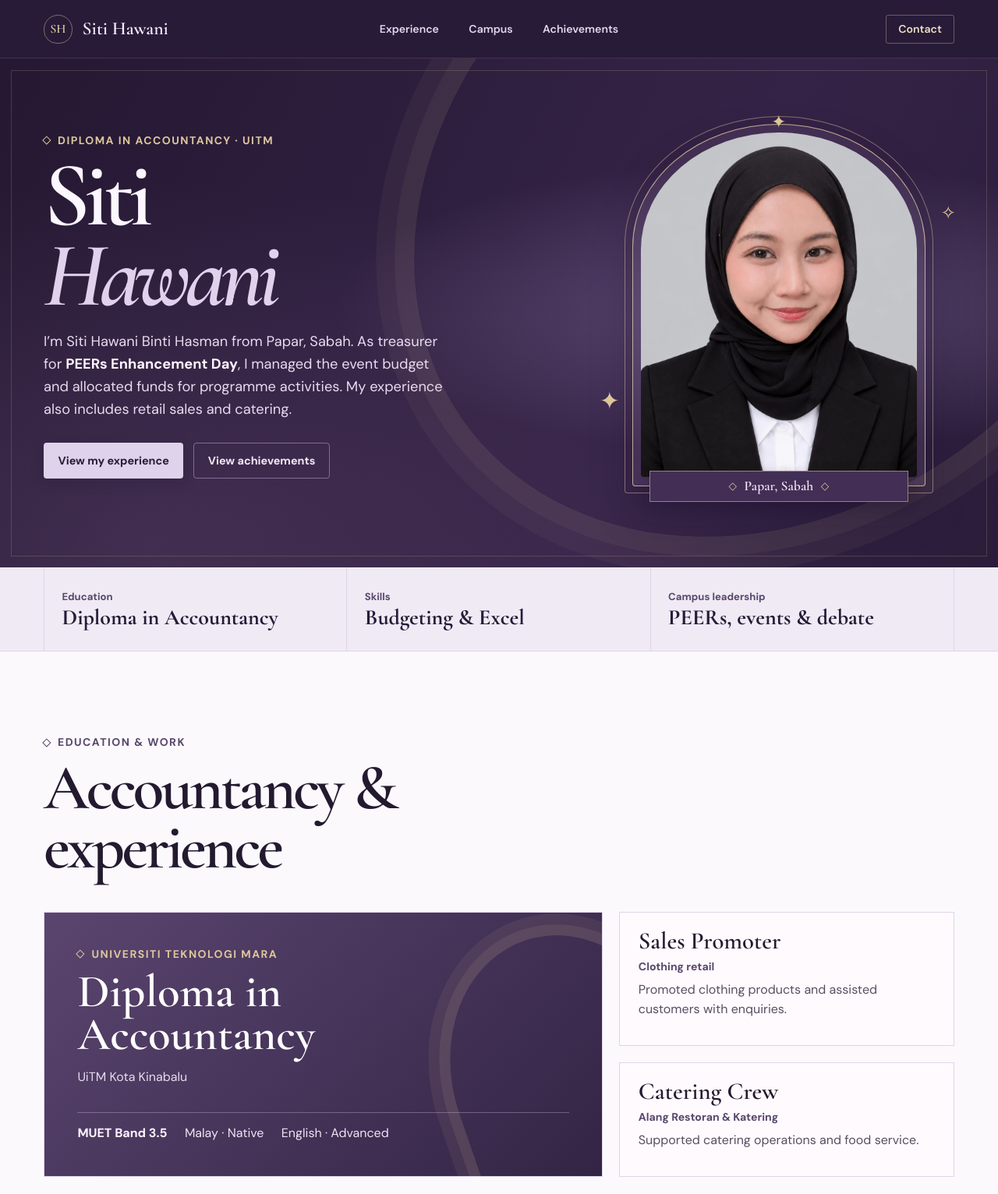
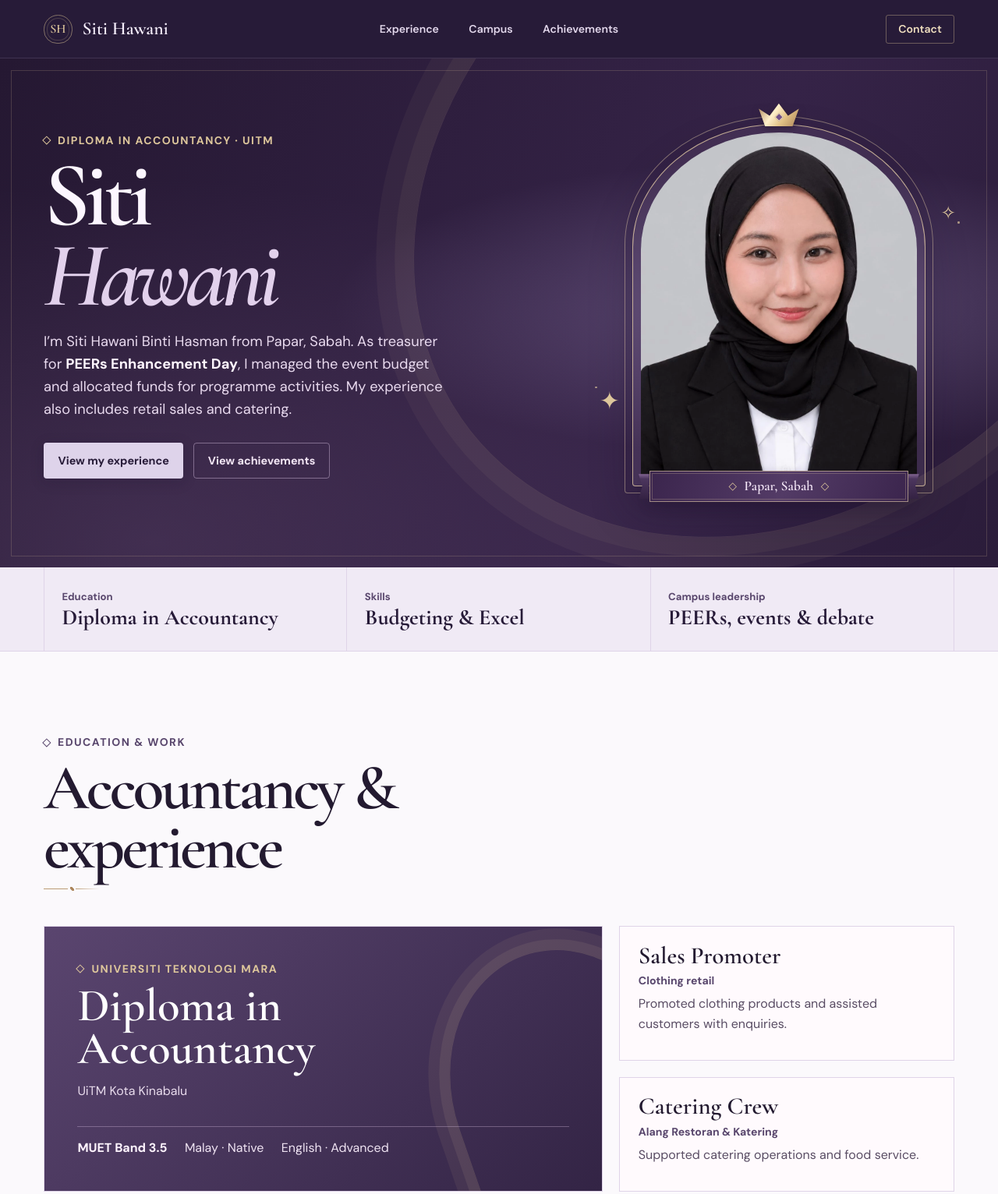
Before and after one commit to esyad/portfolioWani, a plain HTML site: page Wani_Portfolio.html in a window 1280 px wide. Shown: the top 1532 px of the page at 78% size. Drawn offline with nearby package versions, Linux system fonts and the light colour scheme.

Commit message:
Add subtle gold crown and ribbon to Wani’s portfolio

```diff
--- a/Wani_Portfolio.html
+++ b/Wani_Portfolio.html
@@ -45,7 +45,7 @@
     .header { position: sticky; top: 0; z-index: 5; color: #f5eefb; background: var(--plum); border-bottom: 1px solid #c3abd329; }
     .nav { min-height: 4.65rem; display: grid; grid-template-columns: 1fr auto 1fr; align-items: center; gap: 1.5rem; }
     .brand { width: fit-content; display: inline-flex; align-items: center; gap: .8rem; text-decoration: none; font: 600 1.48rem/1 var(--serif); white-space: nowrap; }
-    .monogram { width: 2.3rem; aspect-ratio: 1; display: grid; place-items: center; border: 1px solid #d5bf9180; border-radius: 50% 50% 46% 46%; color: var(--gold); font-size: 1rem; }
+    .monogram { width: 2.3rem; aspect-ratio: 1; display: grid; place-items: center; border: 1px solid #d5bf9180; border-radius: 50% 50% 46% 46%; box-shadow: inset 0 0 0 3px var(--plum), inset 0 0 0 4px #d5bf9136; color: var(--gold); font-size: 1rem; }
     .nav nav { display: flex; gap: clamp(1.15rem, 3vw, 2.65rem); }
     .nav nav a { color: #e3d8ec; text-decoration: none; font-size: .88rem; font-weight: 600; }
     .nav nav a:hover, .nav nav a[aria-current="location"] { color: var(--gold); }
@@ -85,13 +85,54 @@
 
     .portrait { position: relative; width: min(100% - 1.8rem, 23.5rem); margin-inline: auto; padding: .64rem; border: 1px solid #efd7abbb; border-radius: 50% 50% 4px 4px / 34% 34% 4px 4px; background: #c3a9cf18; box-shadow: 0 28px 54px #1b102a55; }
     .portrait::before { content: ""; position: absolute; inset: -.68rem; border: 1px solid #efd7ab6b; border-radius: inherit; pointer-events: none; }
-    .portrait::after { content: "✦"; position: absolute; inset: -.96rem auto auto 50%; transform: translateX(-50%); color: var(--gold); font-size: 1.42rem; line-height: 1; }
+    .portrait-crown {
+      position: absolute;
+      z-index: 2;
+      top: -1.75rem;
+      left: 50%;
+      width: 3.35rem;
+      height: 2.05rem;
+      transform: translateX(-50%);
+      pointer-events: none;
+      filter: drop-shadow(0 3px 5px #24162c9c);
+    }
+    .portrait-crown::before {
+      content: "";
+      position: absolute;
+      inset: 0;
+      background: linear-gradient(125deg, #a47a4d, #fff0cb 38%, #e2c286 62%, #a67d54);
+      clip-path: polygon(2% 22%, 28% 50%, 50% 2%, 72% 50%, 98% 22%, 83% 91%, 17% 91%);
+    }
+    .portrait-crown::after {
+      content: "";
+      position: absolute;
+      top: 53%;
+      left: 50%;
+      width: .47rem;
+      height: .47rem;
+      border: 1px solid #f5e2b1;
+      background: #705088;
+      transform: translate(-50%, -50%) rotate(45deg);
+    }
     .portrait img { position: relative; width: 100%; height: auto; aspect-ratio: 4 / 5; object-fit: cover; object-position: center 41%; border-radius: inherit; }
     .portrait .spark { position: absolute; z-index: 1; pointer-events: none; color: var(--gold); font-size: 1.45rem; line-height: 1; }
     .spark.one { right: -2.5rem; top: 22%; }
     .spark.two { left: -2.7rem; bottom: 20%; font-size: 1.95rem; }
-    .portrait figcaption { position: absolute; inset: auto 1.3rem -1.35rem; display: flex; justify-content: center; align-items: center; gap: .6rem; padding: .52rem .5rem; color: #f6e9f9; background: #432e55; border: 1px solid #e2cda684; box-shadow: 0 5px 15px #1c102d40; text-align: center; font: 600 1.1rem/1.25 var(--serif); }
+    .spark::after { content: ""; position: absolute; width: .17rem; height: .17rem; border-radius: 50%; background: currentColor; opacity: .7; }
+    .spark.one::after { top: 1.4rem; right: -.3rem; }
+    .spark.two::after { top: -.2rem; left: -.35rem; }
+    .portrait figcaption { position: absolute; inset: auto 1.3rem -1.35rem; display: flex; justify-content: center; align-items: center; gap: .6rem; padding: .52rem .5rem; z-index: 1; color: #f6e9f9; background: linear-gradient(110deg, #3b254d, #533b66 52%, #3b254d); border: 1px solid #e2cda69c; outline: 1px solid #e2cda641; outline-offset: -4px; box-shadow: 0 5px 15px #1c102d40; text-align: center; font: 600 1.1rem/1.25 var(--serif); }
     .portrait figcaption span { color: var(--gold); font: .85rem/1 var(--sans); }
+    .portrait figcaption::before, .portrait figcaption::after {
+      content: "";
+      position: absolute;
+      top: .23rem;
+      width: .85rem;
+      height: calc(100% - .43rem);
+      background: linear-gradient(#856794, #4c365e 20%, #342243);
+    }
+    .portrait figcaption::before { right: calc(100% + 1px); clip-path: polygon(0 0, 100% 0, 100% 100%, 0 100%, 34% 50%); }
+    .portrait figcaption::after { left: calc(100% + 1px); clip-path: polygon(0 0, 100% 0, 66% 50%, 100% 100%, 0 100%); }
 
     .profile-strip { background: var(--soft); border-bottom: 1px solid var(--line); }
     .strip-grid { display: grid; grid-template-columns: repeat(3, minmax(0, 1fr)); }
@@ -104,6 +145,16 @@
     .section { padding-block: clamp(4.2rem, 8.2vw, 7.65rem); }
     .section-head { max-width: 46rem; margin-bottom: clamp(1.7rem, 4vw, 2.8rem); }
     .section-head h2, .contact h2 { margin: .55rem 0 .55rem; font-size: clamp(3rem, 6.4vw, 5.25rem); letter-spacing: -.047em; line-height: .93; }
+    .section-head::after {
+      content: "";
+      display: block;
+      width: 4.5rem;
+      height: .31rem;
+      margin-top: .85rem;
+      background:
+        linear-gradient(45deg, transparent 29%, #ab855b 30% 70%, transparent 71%) center / .31rem .31rem no-repeat,
+        linear-gradient(90deg, #bc9c75 0 43%, transparent 43% 57%, #bc9c75 57%, #bc9c7500) center / 100% 1px no-repeat;
+    }
     .section-head p:not(.eyebrow) { color: var(--muted); max-width: 37rem; margin-top: .9rem; }
     .profile-grid { display: grid; grid-template-columns: minmax(0, 1.25fr) minmax(0, .75fr); gap: 1.3rem; }
     .degree, .work { min-width: 0; border: 1px solid var(--line); }
@@ -274,6 +325,7 @@
         </div>
         <figure class="portrait">
           <img src="assets/portrait.webp" alt="Professional portrait of Siti Hawani" width="960" height="1280" fetchpriority="high">
+          <span class="portrait-crown" aria-hidden="true"></span>
           <span class="spark one" aria-hidden="true">✧</span><span class="spark two" aria-hidden="true">✦</span>
           <figcaption><span aria-hidden="true">◇</span> Papar, Sabah <span aria-hidden="true">◇</span></figcaption>
         </figure>
```
Also changed, not shown: index.html (+55 -3 lines).
